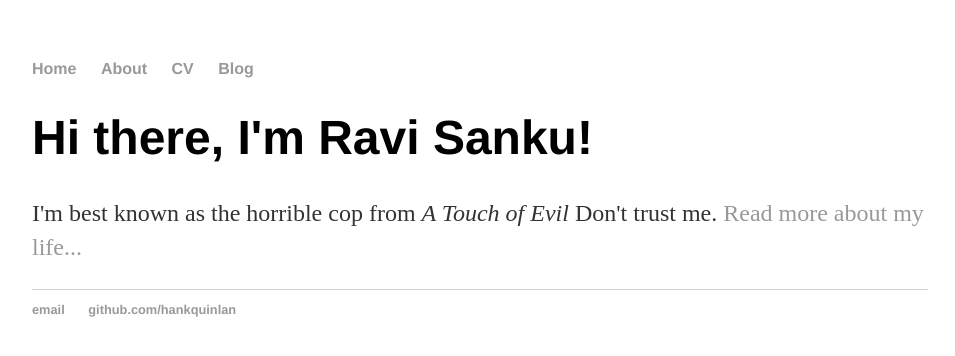
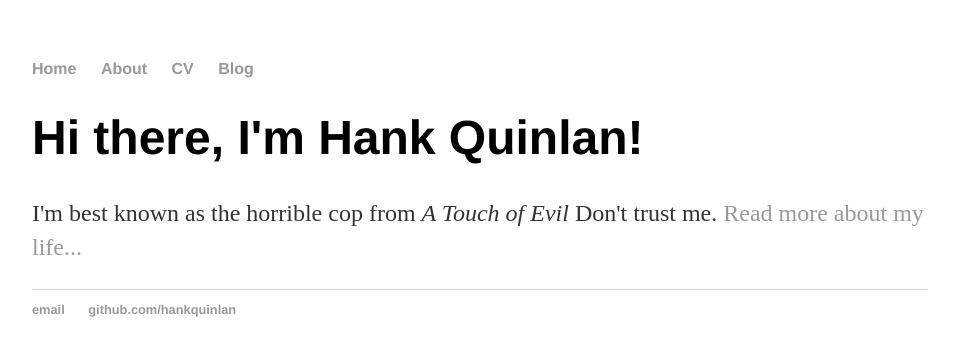
Before and after one commit to Ravi-Sanku/Ravi-Sanku.github.io, a Jekyll site: the page built from index.html, in a window 1280 px wide. Shown: the top 356 px of the page, without its empty margins (160-1115 px from the left). Built offline with Jekyll 4.4.1, drawn with Linux system fonts in a browser that asks for light colours.

Commit message:
Update index.html

```diff
--- a/index.html
+++ b/index.html
@@ -1,30 +1,8 @@
-<!DOCTYPE html>
-<html>
-	<head>
-		<title>Ravi Sanku, Scrambling Coder</title>
-		<!-- link to main stylesheet -->
-		<link rel="stylesheet" type="text/css" href="/css/main.css">
-	</head>
-	<body>
-		<nav>
-    		<ul>
-        		<li><a href="/">Home</a></li>
-	        	<li><a href="/about">About</a></li>
-        		<li><a href="/cv">CV</a></li>
-        		<li><a href="/blog">Blog</a></li>
-    		</ul>
-		</nav>
-		<div class="container">
-    		<div class="blurb">
-        		<h1>Hi there, I'm Ravi Sanku!</h1>
-				<p>I'm best known as the horrible cop from <em>A Touch of Evil</em> Don't trust me. <a href="/about">Read more about my life...</a></p>
-    		</div><!-- /.blurb -->
-		</div><!-- /.container -->
-		<footer>
-    		<ul>
-        		<li><a href="mailto:hankquinlan234@gmail.com">email</a></li>
-        		<li><a href="https://github.com/hankquinlan">github.com/hankquinlan</a></li>
-			</ul>
-		</footer>
-	</body>
-</html>
+---
+layout: default
+title: Hank Quinlan, Horrible Cop
+---
+<div class="blurb">
+	<h1>Hi there, I'm Hank Quinlan!</h1>
+	<p>I'm best known as the horrible cop from <em>A Touch of Evil</em> Don't trust me. <a href="/about">Read more about my life...</a></p>
+</div><!-- /.blurb -->
```
